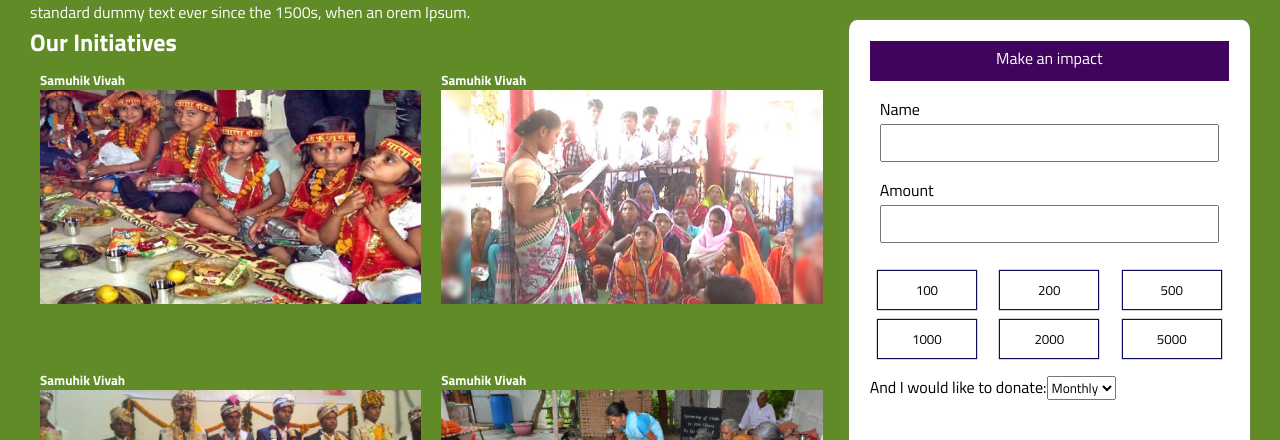
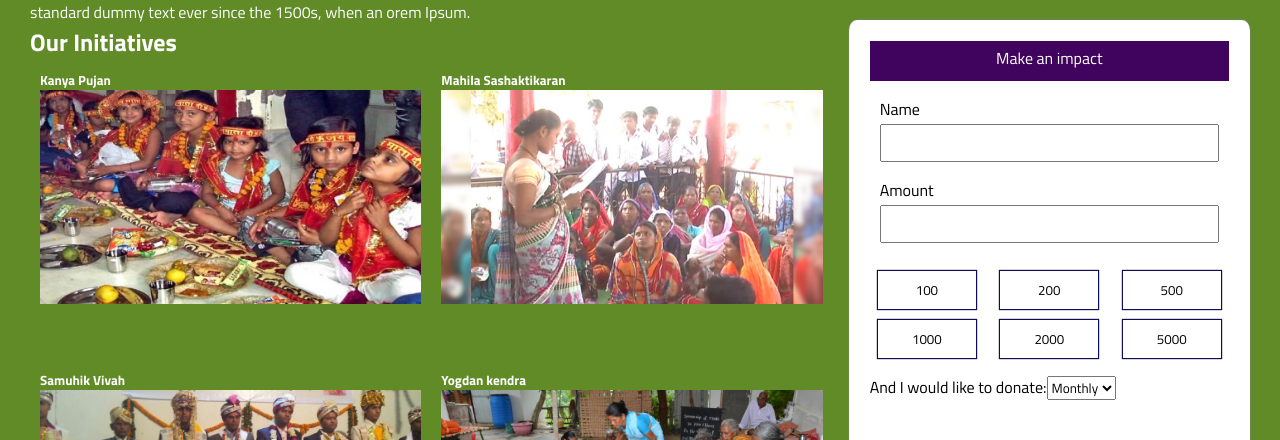
Before and after one commit to Harish321/ngo-client, a React (Create React App) app: page / in a window 1280 px wide. Shown: the part 160-600 px from the top of the page. Built offline with nearby package versions, Linux system fonts and the light colour scheme.

Commit message:
images names update

```diff
--- a/src/components/NgoForm.js
+++ b/src/components/NgoForm.js
@@ -48,11 +48,11 @@ const NgoForm = () =>{
           <h2>Our Initiatives</h2>
           <div className="ngo-images">
           <div>
-            <h5>Samuhik Vivah</h5>
+            <h5>Kanya Pujan</h5>
             <img src={img2}></img>
           </div>
           <div>
-            <h5>Samuhik Vivah</h5>
+            <h5>Mahila Sashaktikaran</h5>
             <img src={img4}></img>
           </div>
           <div>
@@ -60,7 +60,7 @@ const NgoForm = () =>{
             <img src={img}></img>
           </div>
           <div>
-            <h5>Samuhik Vivah</h5>
+            <h5>Yogdan kendra</h5>
             <img src={img3}></img>
           </div>
         </div>
```
